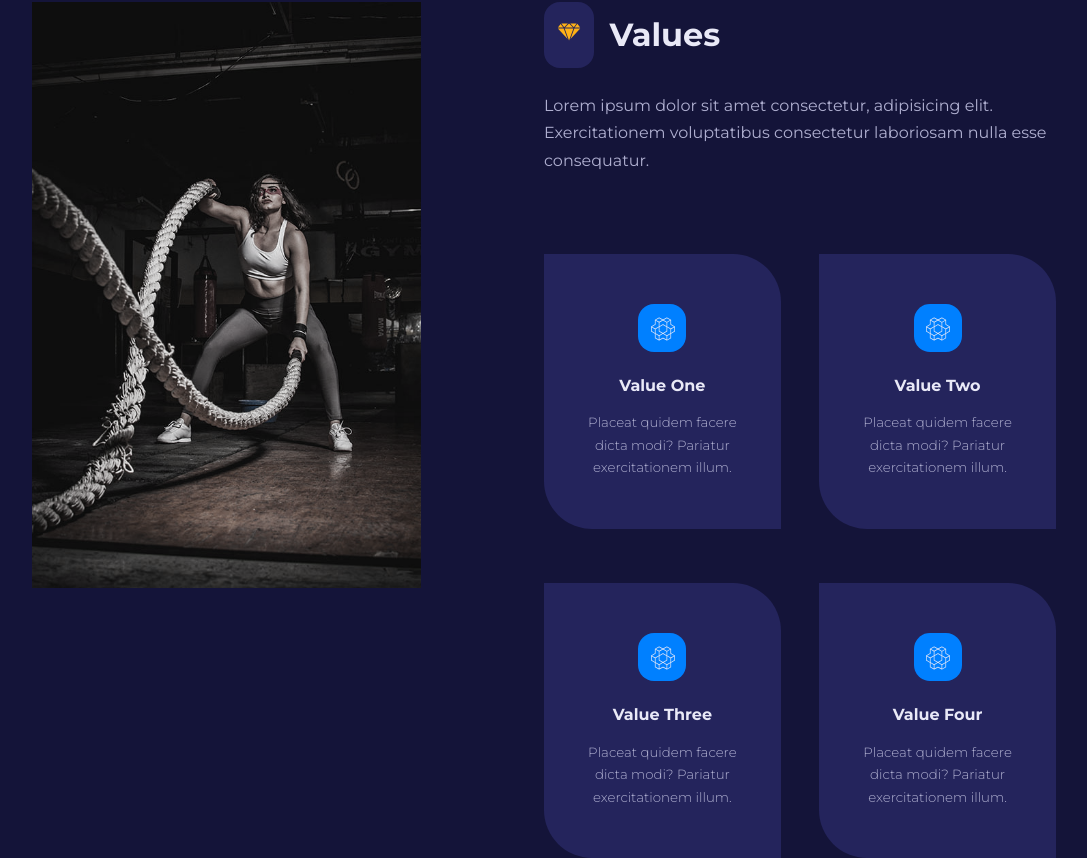
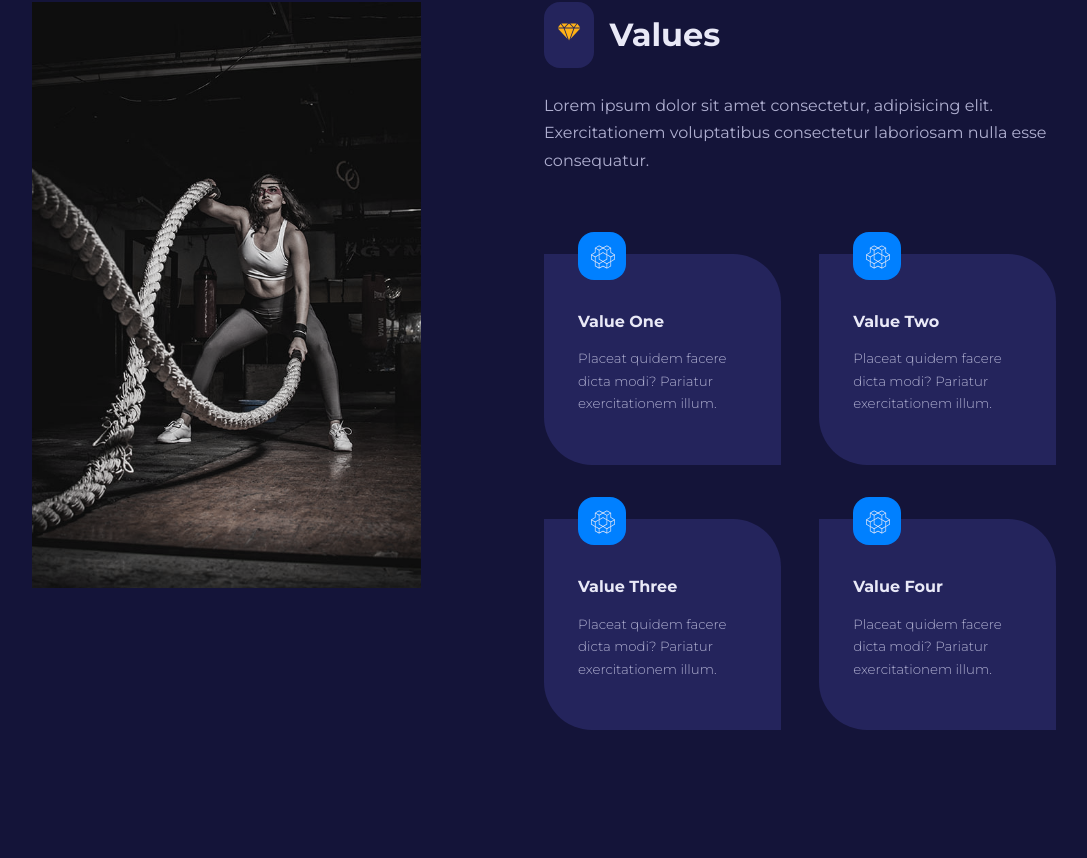
Before and after one commit to erickdc7/react-trainer-website, a React (Create React App) app: page / in a window 1280 px wide. Shown: the part 1505-2363 px from the top of the page, without its empty margins (96-1183 px from the left). After the commit the page ends 2235 px from the top, so only its background shows below. Built offline with nearby package versions, Linux system fonts and the light colour scheme; the HTML template or start-up script is replaced by a standard one.

Commit message:
card.values__value styles added to home.css

```diff
--- a/src/pages/home/home.css
+++ b/src/pages/home/home.css
@@ -102,3 +102,14 @@
   grid-template-columns: 1fr 1fr;
   gap: 3.4rem 2.4rem;
 }
+
+.card.values__value {
+  padding-top: 3.5rem;
+  text-align: left;
+  position: relative;
+}
+
+.card.values__value span {
+  position: absolute;
+  top: -1.5rem;
+}
```
